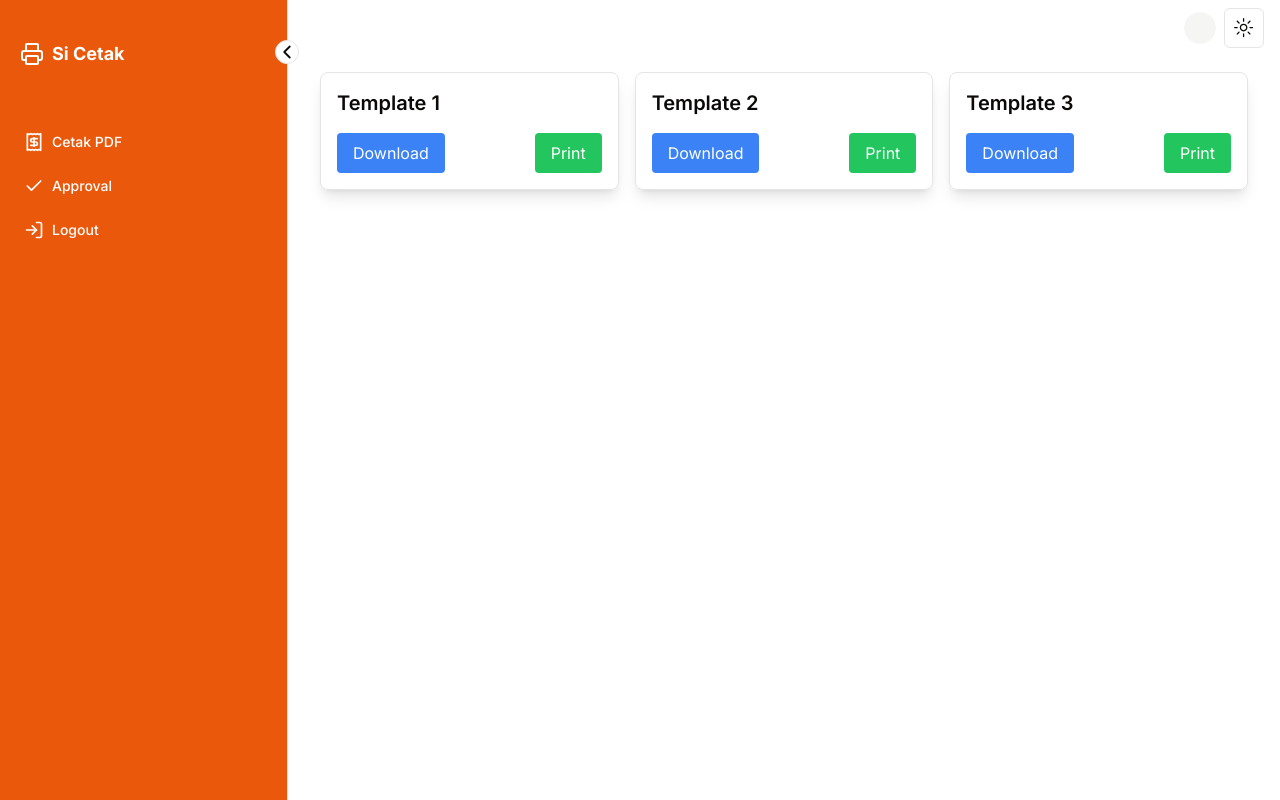
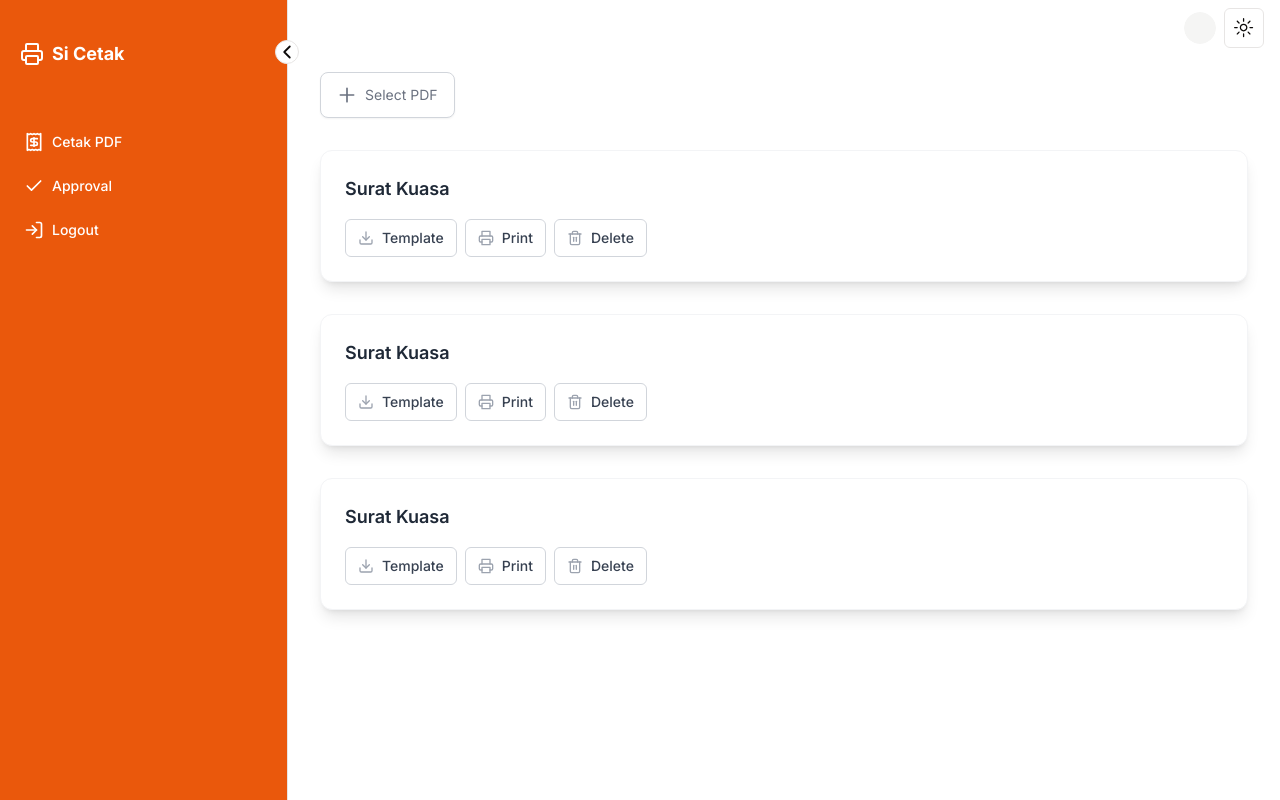
Before and after one commit to raflidewanto/sicetak, a Next.js app: page /dashboard/documents in a window 1280 px wide. Built offline with nearby package versions, Linux system fonts and the light colour scheme.

Commit message:
wip print

```diff
--- a/app/dashboard/documents/page.tsx
+++ b/app/dashboard/documents/page.tsx
@@ -1,7 +1,8 @@
 'use client';
 
-import React from 'react';
+import React, { useState } from 'react';
 import PageContainer from '@/components/layout/page-container';
+import DocumentCard from '@/components/document-card';
 
 const documentTemplates = [
   { id: 1, name: 'Template 1', downloadLink: '/templates/template1.docx' },
@@ -9,32 +10,44 @@ const documentTemplates = [
   { id: 3, name: 'Template 3', downloadLink: '/templates/template3.docx' }
 ];
 
-const handlePrint = (templateName: string) => {
-  console.log(`Printing content of ${templateName}`);
-};
+const DocumentsPage = () => {
+  const [file, setFile] = useState<File | null>(null);
+  const handleFileChange = (event: React.ChangeEvent<HTMLInputElement>) => {
+    if (event.target.files && event.target.files.length > 0) {
+      setFile(event.target.files[0]);
+    }
+  };
 
-const DocumentsPage = () => {
   return (
     <PageContainer>
-      <div className="grid grid-cols-1 gap-4 md:grid-cols-3">
+      <div className="flex w-full flex-col items-start justify-center gap-y-8">
+        <div className="relative flex items-center justify-center">
+          <input
+            id="pdf-file"
+            type="file"
+            accept=".pdf"
+            onChange={handleFileChange}
+            className="absolute inset-0 h-full w-full cursor-pointer opacity-0"
+          />
+          <div
+            className={`flex w-full items-center justify-center rounded-lg border border-gray-300 bg-white px-4 py-3 text-sm shadow-sm transition-all ${
+              file ? 'border-green-400 bg-green-100 text-green-600' : 'text-gray-500 hover:bg-gray-100'
+            }`}
+          >
+            <svg
+              xmlns="http://www.w3.org/2000/svg"
+              className={`mr-2 h-5 w-5 ${file ? 'text-green-600' : 'text-gray-500'}`}
+              fill="none"
+              viewBox="0 0 24 24"
+              stroke="currentColor"
+            >
+              <path strokeLinecap="round" strokeLinejoin="round" strokeWidth={2} d="M12 4v16m8-8H4" />
+            </svg>
+            <span>{file ? file.name : 'Select PDF'}</span>
+          </div>
+        </div>
         {documentTemplates.map((template) => (
-          <div key={template.id} className="rounded-lg border p-4 shadow-lg">
-            <h3 className="mb-4 text-xl font-semibold">{template.name}</h3>
-            <div className="flex justify-between">
-              <button
-                className="rounded bg-blue-500 px-4 py-2 text-white hover:bg-blue-600"
-                onClick={() => (window.location.href = template.downloadLink)}
-              >
-                Download
-              </button>
-              <button
-                className="rounded bg-green-500 px-4 py-2 text-white hover:bg-green-600"
-                onClick={() => handlePrint(template.name)}
-              >
-                Print
-              </button>
-            </div>
-          </div>
+          <DocumentCard />
         ))}
       </div>
     </PageContainer>
--- a/app/dashboard/upload/page.tsx
+++ b/app/dashboard/upload/page.tsx
@@ -42,8 +42,8 @@ export default function PDFPlaceholderPage() {
 
         textContent.items.forEach((item: any) => {
           const str = item.str;
-          const x = item.transform[4] * scaleFactor + 3;
-          const y = pageHeight - item.transform[5] * scaleFactor + 40;
+          const x = item.transform[4] * scaleFactor + 2; // print
+          const y = pageHeight - item.transform[5] * scaleFactor + 40; // print
 
           accumulatedText += str;
           itemCoordinates.push({ str, x, y });
--- /dev/null
+++ b/components/document-card.tsx
@@ -0,0 +1,36 @@
+'use client';
+
+import { Download, Printer, Trash2 } from 'lucide-react';
+
+export default function DocumentCard() {
+  return (
+    <div className="w-full overflow-hidden rounded-xl border border-gray-100 bg-white shadow-lg transition-all duration-300 hover:border-orange-300 hover:shadow-xl">
+      <div className="p-6">
+        <h3 className="mb-4 truncate text-lg font-semibold text-gray-800">Surat Kuasa</h3>
+        <div className="flex flex-wrap gap-2">
+          <button
+            onClick={() => console.log()}
+            className="group flex items-center justify-center rounded-md border border-gray-300 bg-white px-3 py-2 text-sm font-medium text-gray-700 transition-all duration-300 hover:border-orange-300 hover:bg-orange-50 hover:text-orange-600"
+          >
+            <Download size={16} className="mr-2 text-gray-400 group-hover:text-orange-500" />
+            Template
+          </button>
+          <button
+            onClick={() => {}}
+            className="group flex items-center justify-center rounded-md border border-gray-300 bg-white px-3 py-2 text-sm font-medium text-gray-700 transition-all duration-300 hover:border-orange-300 hover:bg-orange-50 hover:text-orange-600"
+          >
+            <Printer size={16} className="mr-2 text-gray-400 group-hover:text-orange-500" />
+            Print
+          </button>
+          <button
+            onClick={() => {}}
+            className="group flex items-center justify-center rounded-md border border-gray-300 bg-white px-3 py-2 text-sm font-medium text-gray-700 transition-all duration-300 hover:border-red-300 hover:bg-red-50 hover:text-red-600"
+          >
+            <Trash2 size={16} className="mr-2 text-gray-400 group-hover:text-red-500" />
+            Delete
+          </button>
+        </div>
+      </div>
+    </div>
+  );
+}
```
